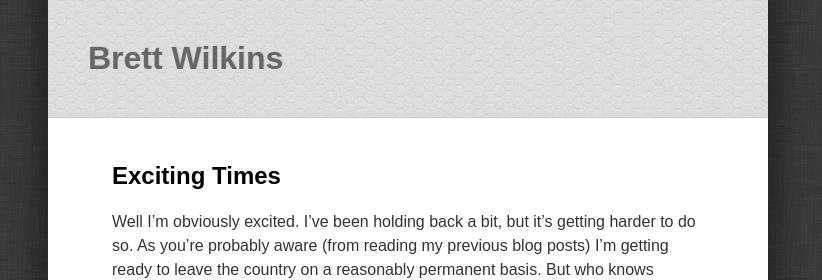
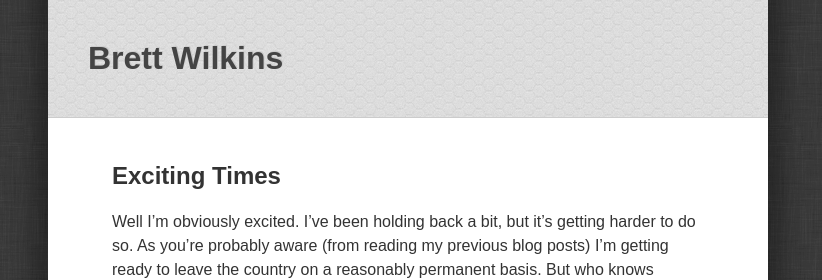
Before and after one commit to bwilkins/bwilkins.github.com, a Jekyll site: the page built from index.html, in a window 1280 px wide. Shown: the top 280 px of the page, without its empty margins (232-1054 px from the left). Built offline with Jekyll 4.4.1, drawn with Linux system fonts in a browser that asks for light colours.

Commit message:
Changing colours a bit, adding more retina funness

```diff
--- a/assets/css/site.css
+++ b/assets/css/site.css
@@ -1,10 +1,3 @@
-@media (-webkit-min-device-pixel-ratio: 2), (min-resolution: 192dpi) {
-  body {
-    background-image:url('/assets/images/low_contrast_linen_2X.png');
-    background-size: 500px 500px;
-  }
-}
-
 #header {
   padding: 2.5em;
   border-bottom: 1px solid #CCC;
@@ -19,7 +12,7 @@
   /* Applies to all unvisited links */
   text-decoration:  none;
   font-weight:      bold;
-  color:            black;
+  color:            #333;
 }
 
 a:visited {
@@ -42,7 +35,7 @@
 }
 
 h1 {
-  color: #666;
+  color: #444;
   text-shadow: 1px -1px #CCC;
   margin: 0 0;
 }
@@ -76,3 +69,15 @@
   font-style: italic;
   padding-top:1em;
 }
+
+@media (-webkit-min-device-pixel-ratio: 2), (min-resolution: 192dpi) {
+  body {
+    background-image:url('/assets/images/low_contrast_linen_2X.png');
+    background-size: 500px 500px;
+  }
+
+  #header {
+    background: url('/assets/images/honey_im_subtle_2X.png');
+    background-size: 179px 132px;
+  }
+}
```
